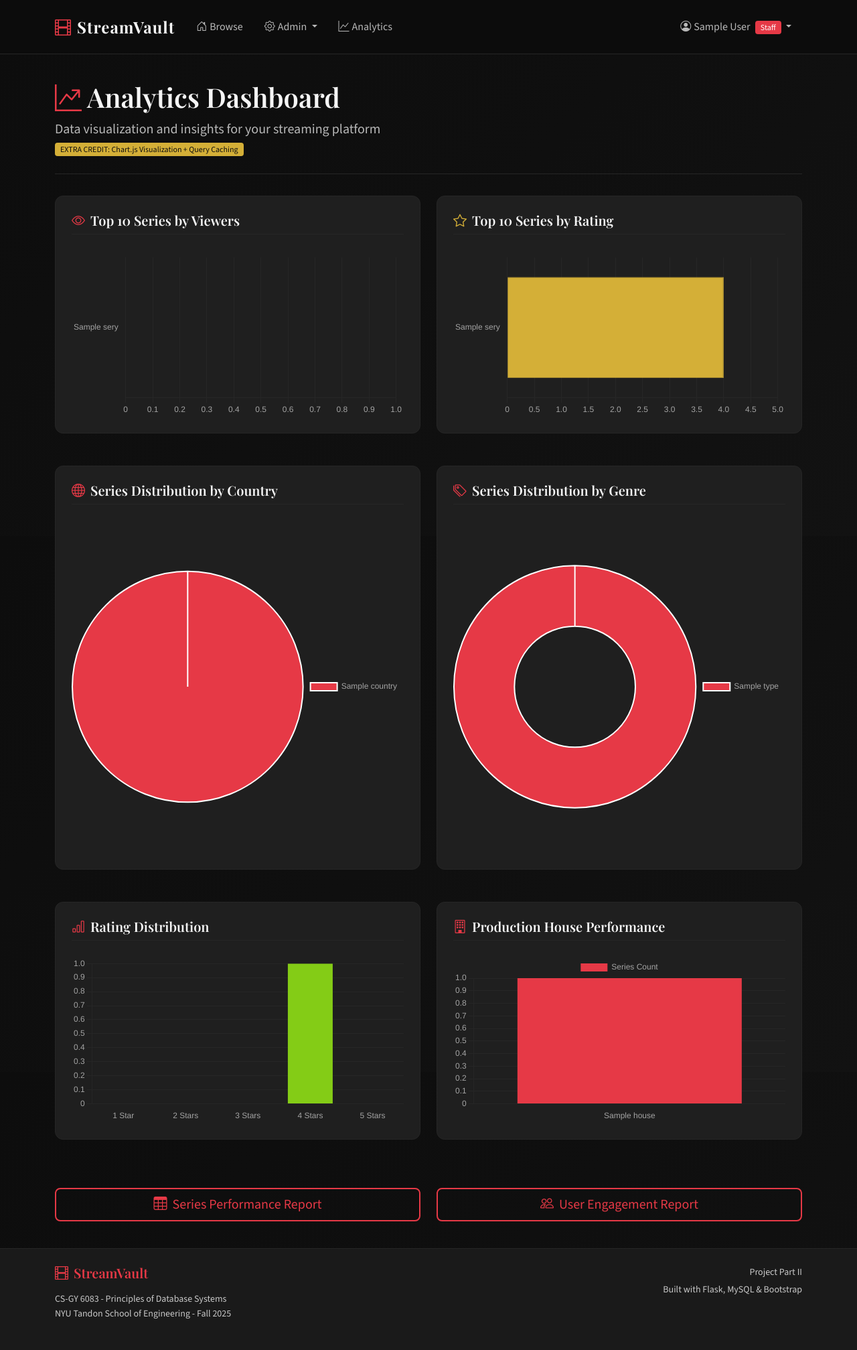
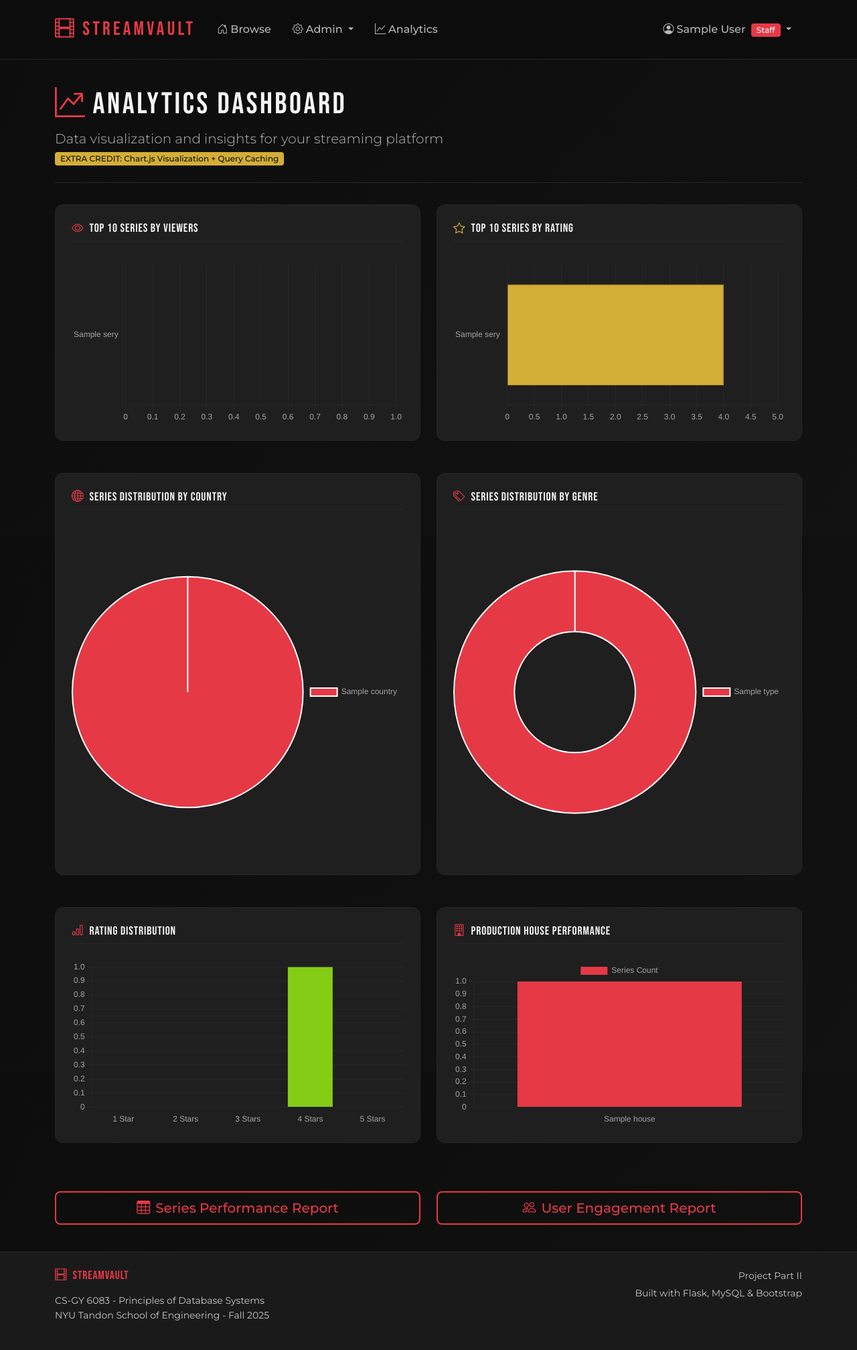
Before and after one commit to igopalakrishna/StreamVault, a Flask app: page /analytics/ in a window 1280 px wide. Shown: the whole page at 67% size. Before the commit the page ends 1969 px from the top, so only its background shows below. Run offline with Flask 3, Linux system fonts and the light colour scheme; the visitor is signed in with stand-in values (Sample User, id 1); tables that the repository leaves empty hold one stand-in row (values such as "Sample post"); a map, chart or similar area stays blank.

Commit message:
Update typography to Netflix/HBO professional style
- Added Bebas Neue font for headings (Netflix trailer style)
- Added Montserrat font for body text (clean, professional like HBO Max)
- Headings now have letter-spacing and uppercase styling
- StreamVault logo now red with cinematic letter-spacing
- Series titles preserved as normal case (not forced uppercase)

```diff
--- a/app/static/css/style.css
+++ b/app/static/css/style.css
@@ -28,9 +28,9 @@
     --color-danger: #ef4444;
     --color-info: #3b82f6;
 
-    /* Typography */
-    --font-display: 'Playfair Display', Georgia, serif;
-    --font-body: 'Source Sans 3', -apple-system, BlinkMacSystemFont, sans-serif;
+    /* Typography - Netflix/HBO Style */
+    --font-display: 'Bebas Neue', Impact, sans-serif;
+    --font-body: 'Montserrat', -apple-system, BlinkMacSystemFont, sans-serif;
 
     /* Spacing */
     --space-xs: 0.25rem;
@@ -91,15 +91,19 @@ main {
 
 h1, h2, h3, h4, h5, h6 {
     font-family: var(--font-display);
-    font-weight: 600;
+    font-weight: 400; /* Bebas Neue only has 400 weight */
     margin-bottom: var(--space-md);
     color: var(--color-text-primary);
+    letter-spacing: 0.05em; /* Netflix trailer style letter spacing */
+    text-transform: uppercase; /* Bold, impactful look */
 }
 
-h1 { font-size: 2.5rem; }
-h2 { font-size: 2rem; }
-h3 { font-size: 1.5rem; }
-h4 { font-size: 1.25rem; }
+h1 { font-size: 2.8rem; letter-spacing: 0.08em; }
+h2 { font-size: 2.2rem; }
+h3 { font-size: 1.6rem; }
+h4 { font-size: 1.3rem; }
+h5 { font-size: 1.1rem; }
+h6 { font-size: 1rem; }
 
 a {
     color: var(--color-accent);
@@ -124,10 +128,11 @@ a:hover {
 
 .navbar-brand {
     font-family: var(--font-display);
-    font-size: 1.5rem;
-    font-weight: 700;
-    color: var(--color-text-primary) !important;
-    letter-spacing: 1px;
+    font-size: 1.8rem;
+    font-weight: 400;
+    color: var(--color-accent) !important; /* Netflix-style red logo */
+    letter-spacing: 0.15em;
+    text-transform: uppercase;
 }
 
 .navbar-brand i {
@@ -248,6 +253,8 @@ a:hover {
 .card-title {
     font-family: var(--font-display);
     color: var(--color-text-primary);
+    text-transform: none; /* Keep series names as-is (e.g., "Breaking Bad") */
+    letter-spacing: 0.02em;
 }
 
 /* Series Card Specific */
--- a/app/templates/base.html
+++ b/app/templates/base.html
@@ -5,8 +5,8 @@
     <meta name="viewport" content="width=device-width, initial-scale=1.0">
     <title>{% block title %}StreamVault{% endblock %} | CS-GY 6083</title>
 
-    <!-- Google Fonts - Distinctive typography -->
-    <link href="https://fonts.googleapis.com/css2?family=Playfair+Display:wght@400;600;700&family=Source+Sans+3:wght@300;400;500;600&display=swap" rel="stylesheet">
+    <!-- Google Fonts - Netflix/HBO style typography -->
+    <link href="https://fonts.googleapis.com/css2?family=Bebas+Neue&family=Montserrat:wght@300;400;500;600;700&display=swap" rel="stylesheet">
 
     <!-- Bootstrap 5 CSS -->
     <link href="https://cdn.jsdelivr.net/npm/bootstrap@5.3.2/dist/css/bootstrap.min.css" rel="stylesheet">
```
